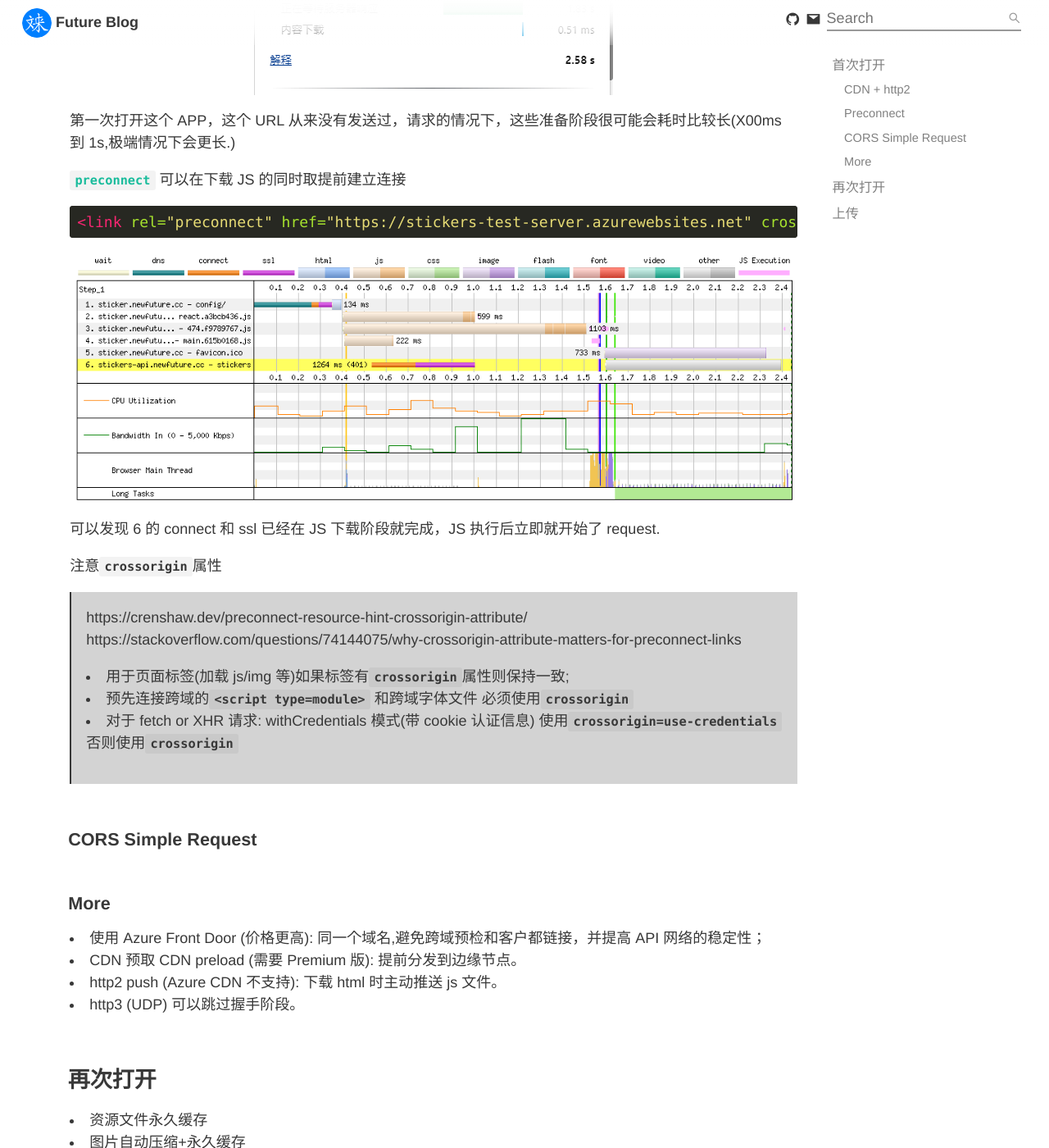
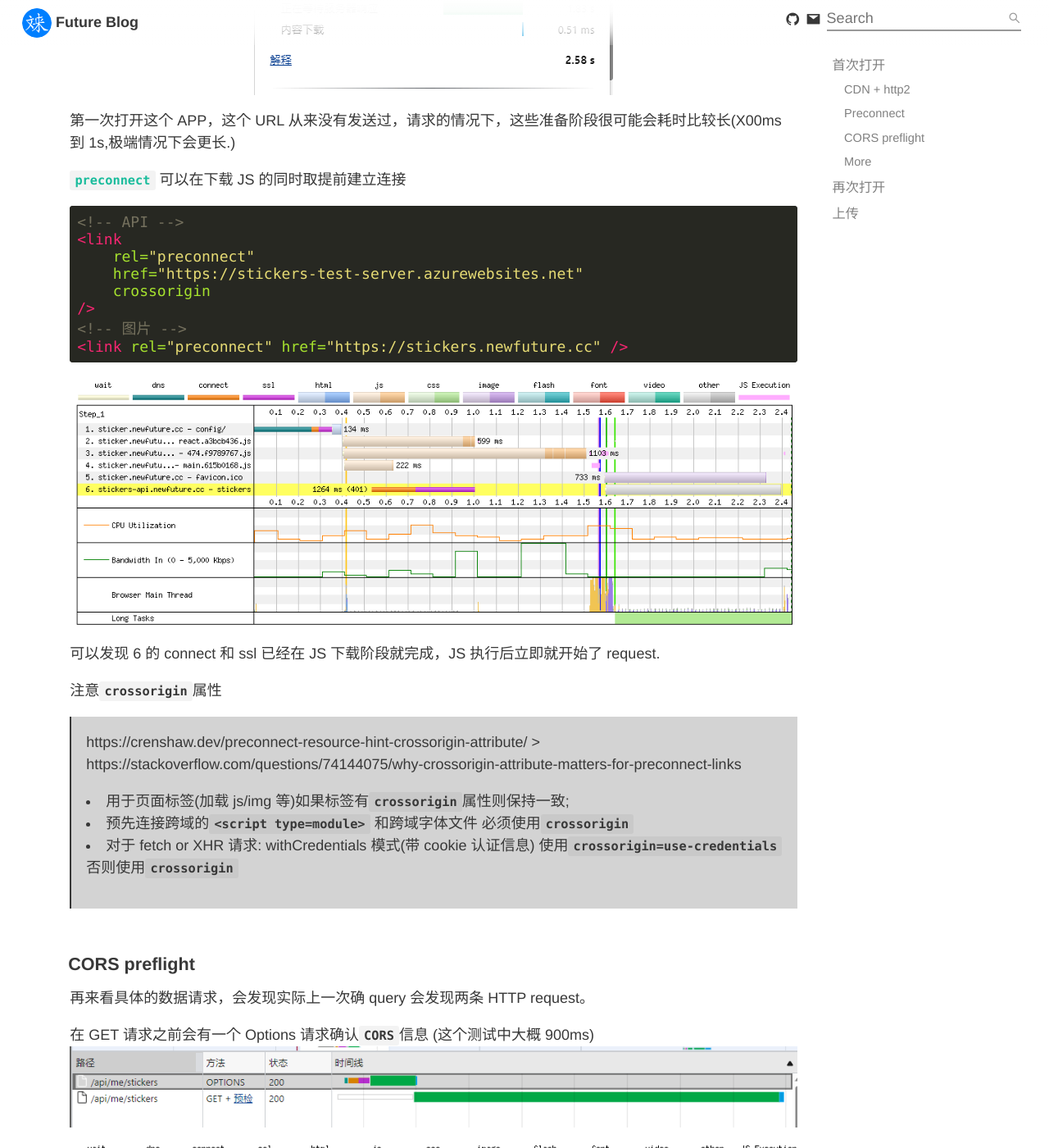
Before and after one commit to NewFuture/blog, a Jekyll site: the page built from _posts/2022-11-18-my-stickers-config-app-with-api-optimization.md, in a window 1280 px wide and 1400 px high, scrolled down 2032 px. Shown: the whole window at 82% size. Built offline with Jekyll 4.4.1, drawn with Linux system fonts in a browser that asks for light colours; some of the changed text lies outside the part shown.

````diff
--- a/_posts/2022-11-18-my-stickers-config-app-with-api-optimization.md
+++ b/_posts/2022-11-18-my-stickers-config-app-with-api-optimization.md
@@ -46,7 +46,14 @@ tags:
 [`preconnect`](https://developer.mozilla.org/en-US/docs/Web/HTML/Link_types/preconnect) 可以在下载 JS 的同时取提前建立连接
 
 ```html
-<link rel="preconnect" href="https://stickers-test-server.azurewebsites.net" crossorigin />
+<!-- API -->
+<link
+    rel="preconnect"
+    href="https://stickers-test-server.azurewebsites.net"
+    crossorigin
+/>
+<!-- 图片 -->
+<link rel="preconnect" href="https://stickers.newfuture.cc" />
 ```
 
 ![preconnect](/assets/img/my-stickers-config-app-with-api-optimization/waterfall-preconnect.png)
@@ -55,21 +62,41 @@ tags:
 
 注意`crossorigin`属性
 
-> https://crenshaw.dev/preconnect-resource-hint-crossorigin-attribute/
-> https://stackoverflow.com/questions/74144075/why-crossorigin-attribute-matters-for-preconnect-links
+> https://crenshaw.dev/preconnect-resource-hint-crossorigin-attribute/ > https://stackoverflow.com/questions/74144075/why-crossorigin-attribute-matters-for-preconnect-links
 >
-> *  用于页面标签(加载 js/img 等)如果标签有`crossorigin`属性则保持一致;
-> *  预先连接跨域的`<script type=module>` 和跨域字体文件 必须使用`crossorigin`
-> *  对于 fetch or XHR 请求: withCredentials 模式(带 cookie 认证信息) 使用`crossorigin=use-credentials` 否则使用`crossorigin`
+> -   用于页面标签(加载 js/img 等)如果标签有`crossorigin`属性则保持一致;
+> -   预先连接跨域的`<script type=module>` 和跨域字体文件 必须使用`crossorigin`
+> -   对于 fetch or XHR 请求: withCredentials 模式(带 cookie 认证信息) 使用`crossorigin=use-credentials` 否则使用`crossorigin`
 
-### CORS Simple Request
+### CORS preflight
+
+再来看具体的数据请求，会发现实际上一次确 query 会发现两条 HTTP request。
+
+在 GET 请求之前会有一个 Options 请求确认`CORS`信息 (这个测试中大概 900ms)
+![preflight](/assets/img/my-stickers-config-app-with-api-optimization/preflight-timeline.png)
+
+![preflight in waterfall](/assets/img/my-stickers-config-app-with-api-optimization/waterfall-preflight.png)
+
+```timeline
+/me/stickers OPTIONS 200
+/me/stickers GET 200
+```
+
+要想避免第一个`OPTIONS`请求,两种方式
+
+-   避免跨域使用同一个域名 (推荐, 可以使用 AFD 之类动态 CDN 的)
+-   使请求变成 [Simple Requests](https://developer.mozilla.org/en-US/docs/Web/HTTP/CORS#simple_requests) 跳过 preflight 预检 (奇技淫巧)
+
+由于需要认证,这里使用的是把 `Authorization` 隐藏在 `Content-Language` 中.
+
+> 这种方式存在兼容性的风险,谨慎使用。
 
 ### More
 
 -   使用 Azure Front Door (价格更高): 同一个域名,避免跨域预检和客户都链接，并提高 API 网络的稳定性；
 -   CDN 预取 CDN preload (需要 Premium 版): 提前分发到边缘节点。
 -   http2 push (Azure CDN 不支持): 下载 html 时主动推送 js 文件。
--   http3 (UDP) 可以跳过握手阶段。
+-   http3 (Azure CDN 不支持): UDP 可以跳过握手阶段。
 
 ## 再次打开
 
--- a/search.html
+++ b/search.html
@@ -22,7 +22,7 @@ hide: true
         "author": "{{ post.author | xml_escape }}",
         "category": "{{ post.category | xml_escape }}",
         "content": {{ post.content | strip_html | strip_newlines | jsonify }},
-        "url": "{{ site.baseurl }}/{{ post.url | xml_escape }}"
+        "url": "{{ site.baseurl }}{{ post.url | xml_escape }}"
       }
       {% unless forloop.last %},{% endunless %}
     {% endfor %}
````
Also changed, not shown: _posts/2022-11-25-my-stickers-static-website-optimization.md (+1 -0 lines), assets/img/my-stickers-config-app-with-api-optimization/preflight-timeline.png (added), assets/img/my-stickers-config-app-with-api-optimization/waterfall-preflight.png (added).
